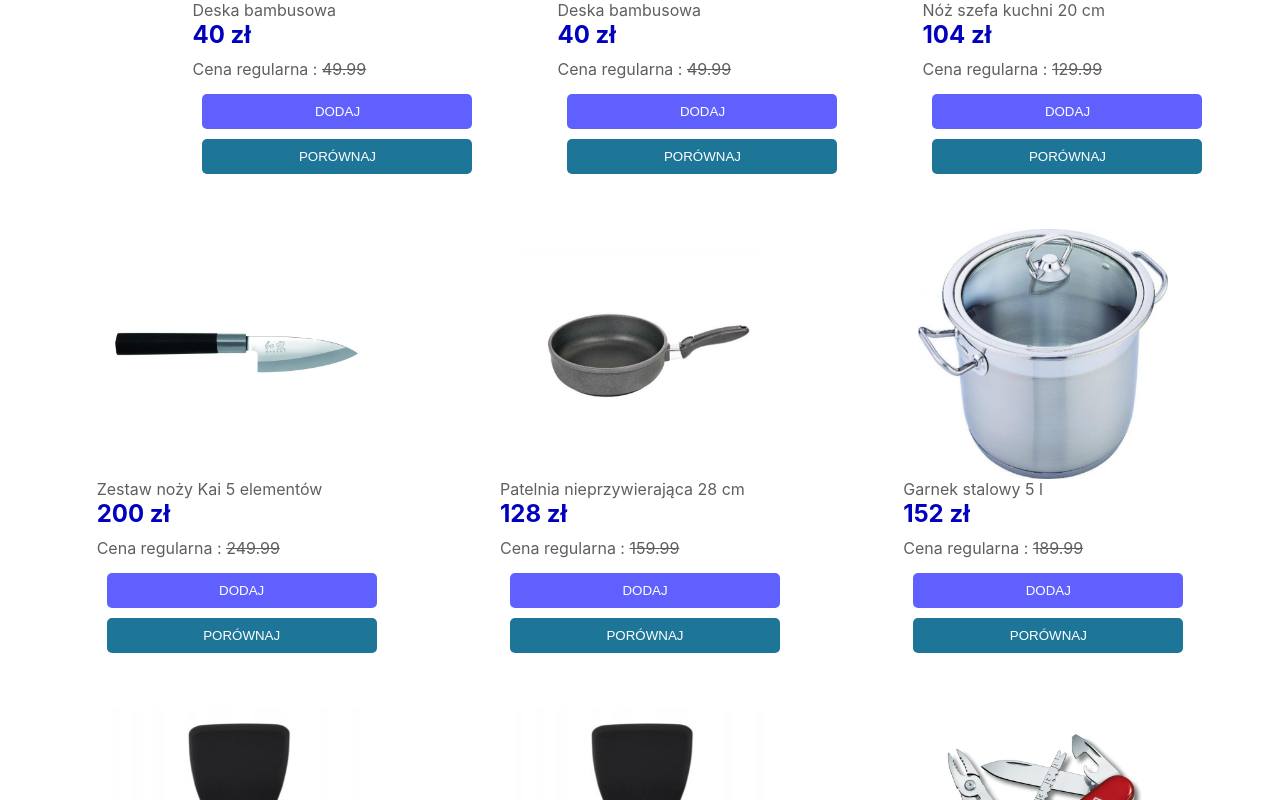
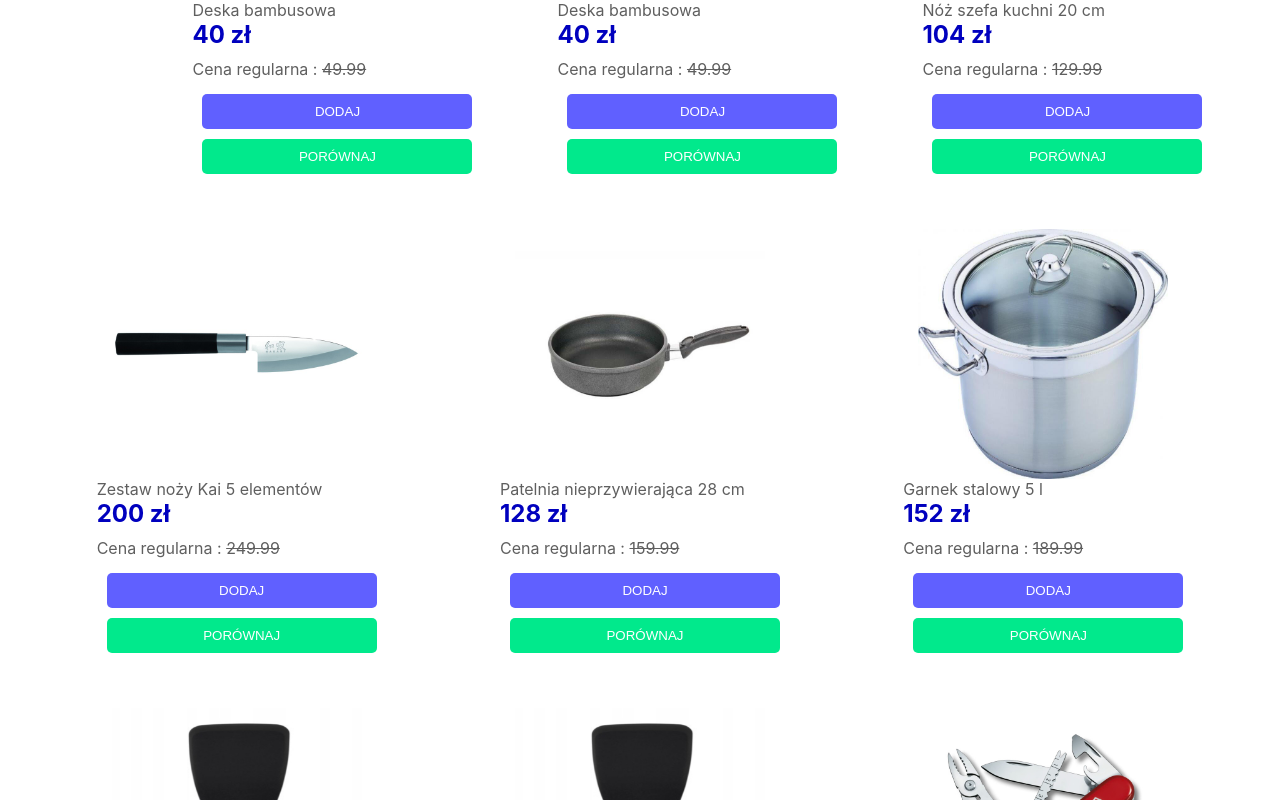
Before and after one commit to marcinoles87/my-app2, a React (Create React App) app: page / in a window 1280 px wide. Shown: the part 1220-2020 px from the top of the page. Built offline with nearby package versions, Linux system fonts and the light colour scheme.

Commit message:
add code

```diff
--- a/src/App.css
+++ b/src/App.css
@@ -21,13 +21,13 @@
 .porownywarka-container{
   display: flex;
   position: fixed;
+  width: 50px;
+  height: 50px;
   justify-content: center;
   align-items: center;
   top:15%;
   right: 2%;
-  background-color: rgb(4, 91, 122);
-  width: 50px;
-  height: 50px;
+  background-color:  #01c778!important;
   border-radius: 50px;
   visibility: hidden;
 
@@ -219,7 +219,7 @@
 }
 
 .database-element:hover{
-  box-shadow: 4px 4px 15px -1px rgb(96, 96, 96);
+  box-shadow: 1px 1px 20px -1px rgb(96, 96, 96);
 
 }
 
@@ -262,6 +262,15 @@ i{
 
 .database-element-info button:hover{
   background-color: #0000ae;
+}
+
+.database-element-info button:nth-child(3){
+  background-color: #01e98c!important;
+}
+
+.database-element-info button:nth-child(3):hover{
+    background-color: #2f976d!important;
+
 }
 
 .filters{
--- a/src/pages/Zamowienie.jsx
+++ b/src/pages/Zamowienie.jsx
@@ -1,5 +1,5 @@
 import React, { useEffect, useState } from 'react'
-import { Link , Outlet } from 'react-router'
+import { Link  } from 'react-router'
 
 function Zamowienie({koszyk,allPrice,setallPrice,setKoszyk,kodRabatowy,setKodRabatowy}) {
 
```
